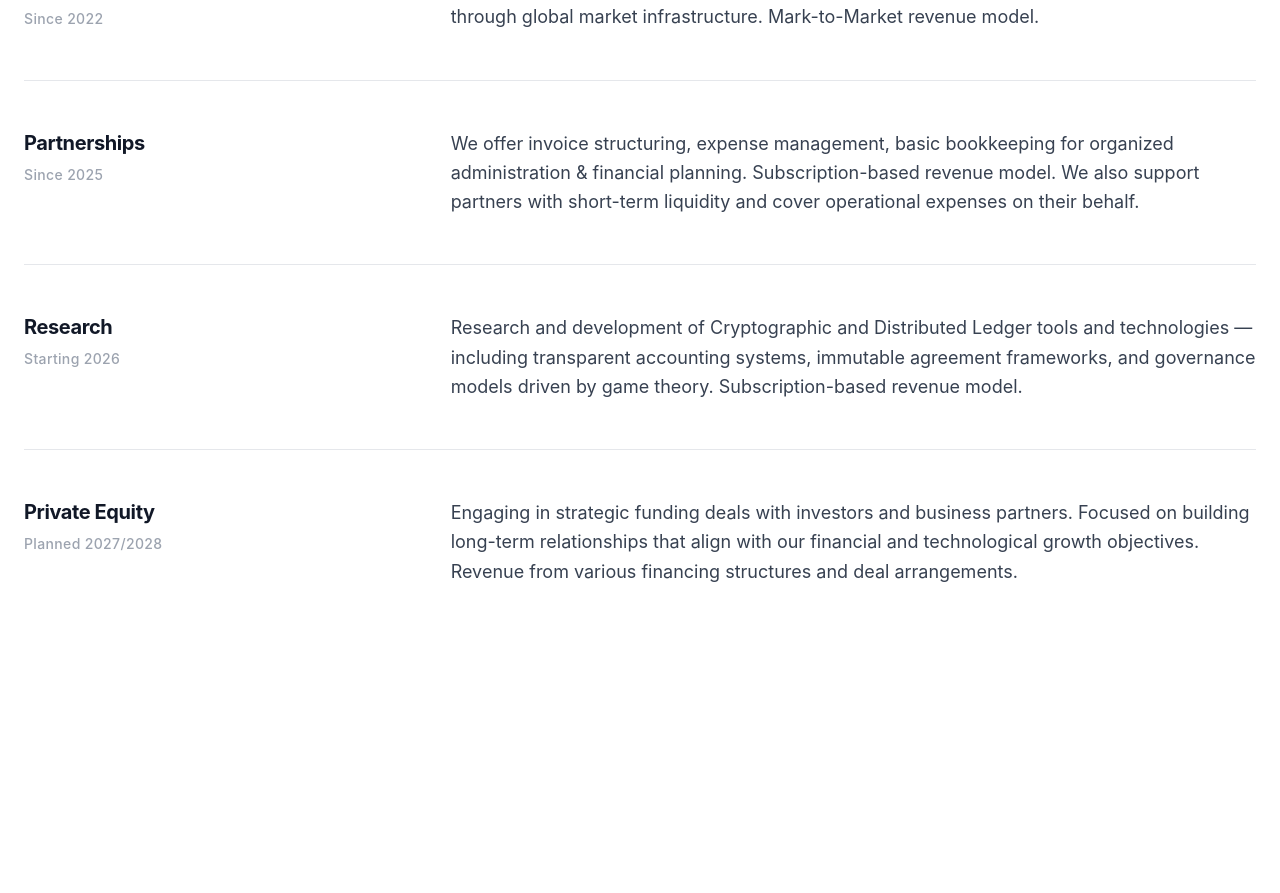
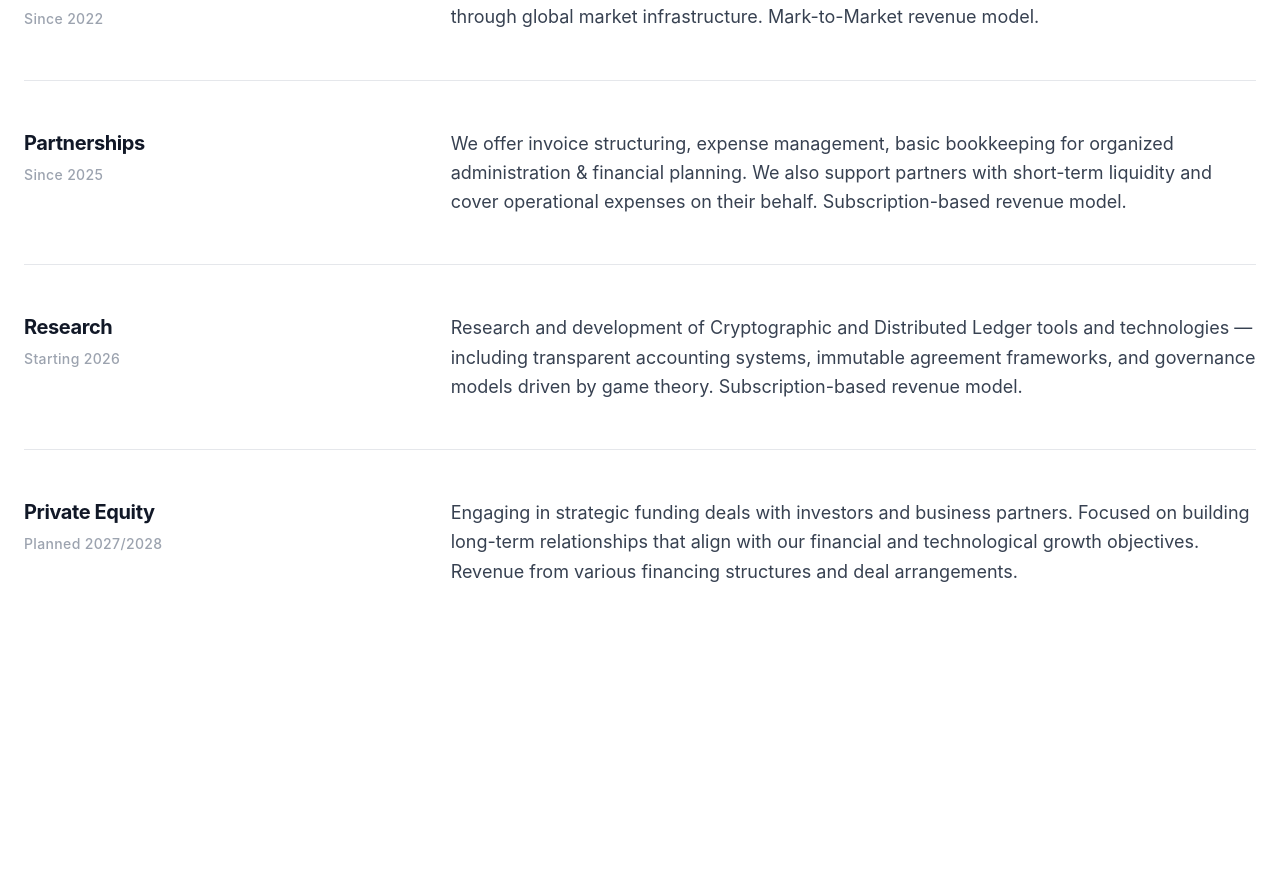
Before and after one commit to wrytes/3dotscapital-app, a Next.js app: page / in a window 1280 px wide. Shown: the part 2408-3301 px from the top of the page. Built offline with nearby package versions, Linux system fonts and the light colour scheme; no server answers.

Commit message:
fix: wording

```diff
--- a/components/Protocols.tsx
+++ b/components/Protocols.tsx
@@ -9,7 +9,7 @@ const areas = [
 		name: 'Partnerships',
 		since: 'Since 2025',
 		description:
-			'We offer invoice structuring, expense management, basic bookkeeping for organized administration & financial planning. Subscription-based revenue model. We also support partners with short-term liquidity and cover operational expenses on their behalf. ',
+			'We offer invoice structuring, expense management, basic bookkeeping for organized administration & financial planning. We also support partners with short-term liquidity and cover operational expenses on their behalf. Subscription-based revenue model.',
 	},
 	{
 		name: 'Research',
```
